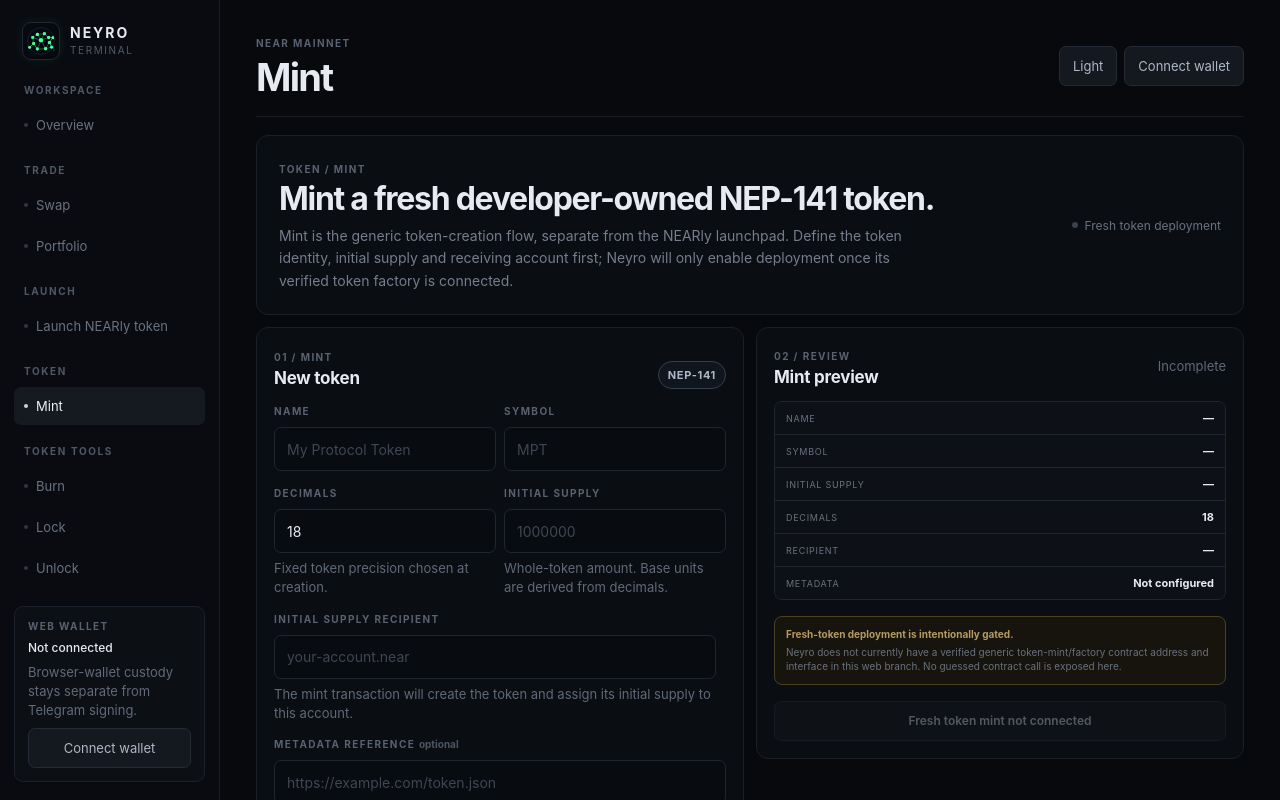
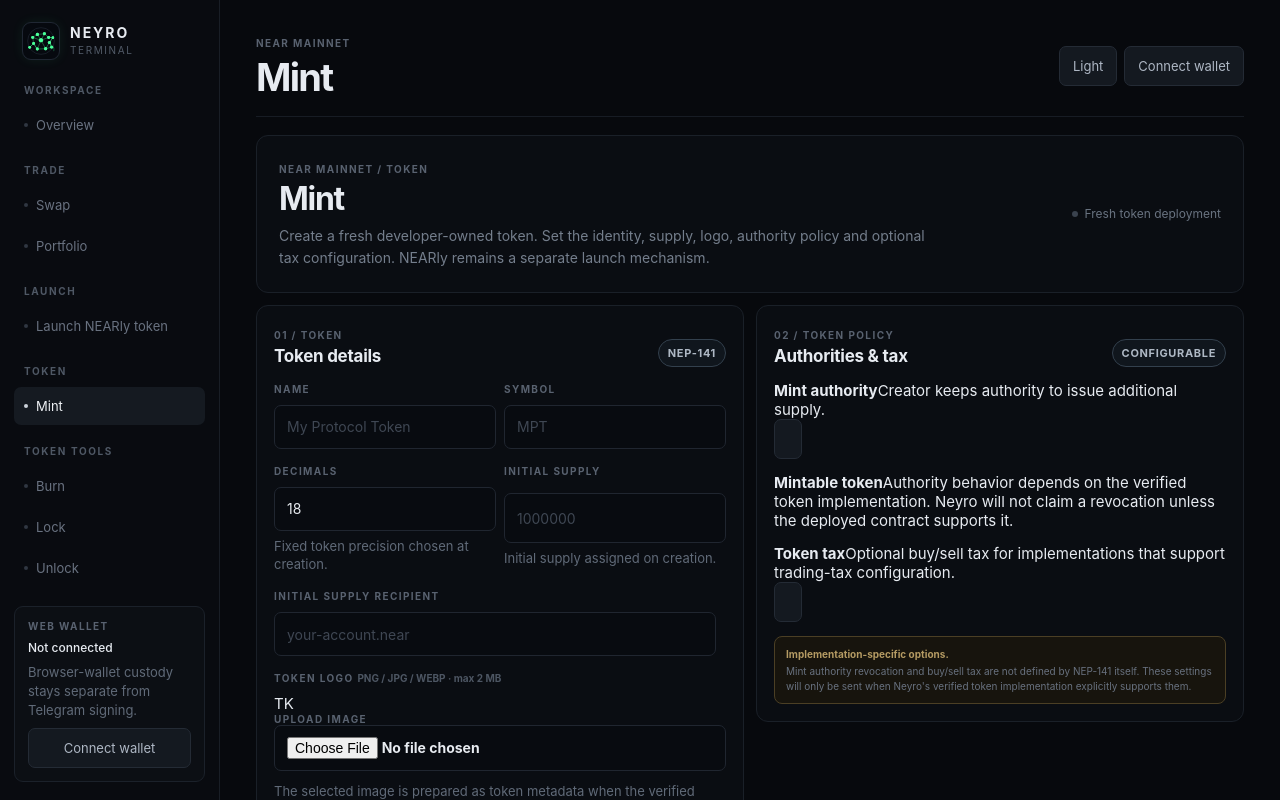
Before and after one commit to rhynox-ui/Neyro, a React (Vite) app in the folder web/: page / in a window 1280 px wide. Both pictures are taken after a click on the button "Mint". Shown: the top 800 px of the page. Built offline with nearby package versions, Linux system fonts and the light colour scheme.

Commit message:
feat(web): expand Mint with logo authority and tax options

```diff
--- a/web/src/terminal-views.tsx
+++ b/web/src/terminal-views.tsx
@@ -781,74 +781,111 @@ export function MintView({ accountId }: { accountId: string }) {
   const [supply, setSupply] = useState("");
   const [recipient, setRecipient] = useState(accountId);
   const [metadata, setMetadata] = useState("");
+  const [description, setDescription] = useState("");
+  const [logoPreview, setLogoPreview] = useState("");
+  const [logoName, setLogoName] = useState("");
+  const [keepMintAuthority, setKeepMintAuthority] = useState(true);
+  const [taxEnabled, setTaxEnabled] = useState(false);
+  const [buyTax, setBuyTax] = useState("0");
+  const [sellTax, setSellTax] = useState("0");
 
   useEffect(() => {
     if (!recipient && accountId) setRecipient(accountId);
   }, [accountId, recipient]);
 
+  useEffect(() => () => {
+    if (logoPreview) URL.revokeObjectURL(logoPreview);
+  }, [logoPreview]);
+
   const validDecimals = /^\d+$/.test(decimals) && Number(decimals) >= 0 && Number(decimals) <= 24;
   const validSupply = /^\d+(?:\.\d+)?$/.test(supply.trim()) && !/^0+(?:\.0+)?$/.test(supply.trim());
-  const ready = Boolean(name.trim() && symbol.trim() && validDecimals && validSupply && recipient.trim());
+  const validTax = (value: string) => /^\d+(?:\.\d{1,2})?$/.test(value) && Number(value) >= 0 && Number(value) <= 100;
+  const ready = Boolean(name.trim() && symbol.trim() && validDecimals && validSupply && recipient.trim() && (!taxEnabled || (validTax(buyTax) && validTax(sellTax))));
+
+  function handleLogo(file: File | undefined) {
+    if (!file) return;
+    if (!["image/png", "image/jpeg", "image/webp"].includes(file.type)) return;
+    if (file.size > 2 * 1024 * 1024) return;
+    if (logoPreview) URL.revokeObjectURL(logoPreview);
+    setLogoPreview(URL.createObjectURL(file));
+    setLogoName(file.name);
+  }
 
   return (
     <section className="grid terminal-page">
       <div className="card hero full">
         <div>
-          <span className="eyebrow">TOKEN / MINT</span>
-          <h2>Mint a fresh developer-owned NEP-141 token.</h2>
-          <p>
-            Mint is the generic token-creation flow, separate from the NEARly launchpad. Define the token identity,
-            initial supply and receiving account first; Neyro will only enable deployment once its verified token factory is connected.
-          </p>
+          <span className="eyebrow">NEAR MAINNET / TOKEN</span>
+          <h2>Mint</h2>
+          <p>Create a fresh developer-owned token. Set the identity, supply, logo, authority policy and optional tax configuration. NEARly remains a separate launch mechanism.</p>
         </div>
         <div className="hero-state"><span className="status-dot" /><span>Fresh token deployment</span></div>
       </div>
 
       <div className="card create-token-form">
-        <div className="section-head"><div><span className="eyebrow">01 / MINT</span><h3>New token</h3></div><span className="module-status">NEP-141</span></div>
+        <div className="section-head"><div><span className="eyebrow">01 / TOKEN</span><h3>Token details</h3></div><span className="module-status">NEP-141</span></div>
 
         <div className="two">
           <div className="mint-field"><label>Name</label><input value={name} onChange={(e) => setName(e.target.value)} placeholder="My Protocol Token" maxLength={64} /></div>
           <div className="mint-field"><label>Symbol</label><input value={symbol} onChange={(e) => setSymbol(e.target.value.toUpperCase())} placeholder="MPT" maxLength={16} /></div>
         </div>
-
         <div className="two">
           <div className="mint-field"><label>Decimals</label><input inputMode="numeric" value={decimals} onChange={(e) => setDecimals(e.target.value.replace(/[^0-9]/g, ""))} placeholder="18" /><small>Fixed token precision chosen at creation.</small></div>
-          <div className="mint-field"><label>Initial supply</label><input inputMode="decimal" value={supply} onChange={(e) => setSupply(e.target.value)} placeholder="1000000" /><small>Whole-token amount. Base units are derived from decimals.</small></div>
-        </div>
-
+          <div className="mint-field"><label>Initial supply</label><input inputMode="decimal" value={supply} onChange={(e) => setSupply(e.target.value)} placeholder="1000000" /><small>Initial supply assigned on creation.</small></div>
+        </div>
         <div className="mint-field">
           <label>Initial supply recipient</label>
           <div className="mint-recipient-row"><input value={recipient} onChange={(e) => setRecipient(e.target.value)} placeholder="your-account.near" spellCheck={false} />{accountId && <button type="button" onClick={() => setRecipient(accountId)}>My wallet</button>}</div>
-          <small>The mint transaction will create the token and assign its initial supply to this account.</small>
-        </div>
-
+        </div>
         <div className="mint-field">
-          <label>Metadata reference <span className="optional">optional</span></label>
-          <input value={metadata} onChange={(e) => setMetadata(e.target.value)} placeholder="https://example.com/token.json" spellCheck={false} />
-          <small>Metadata handling will be finalized against the deployed token implementation.</small>
-        </div>
+          <label>Token logo <span className="optional">PNG / JPG / WEBP · max 2 MB</span></label>
+          <div className="logo-upload-row">
+            <div className="token-logo-preview">{logoPreview ? <img src={logoPreview} alt="Token logo preview" /> : <span>{symbol.slice(0, 2) || "TK"}</span>}</div>
+            <label className="upload-button">Upload image<input type="file" accept="image/png,image/jpeg,image/webp" onChange={(e) => handleLogo(e.target.files?.[0])} /></label>
+            {logoName && <span className="upload-name">{logoName}</span>}
+          </div>
+          <small>The selected image is prepared as token metadata when the verified factory supports logo data.</small>
+        </div>
+        <div className="mint-field"><label>Description <span className="optional">optional</span></label><textarea value={description} onChange={(e) => setDescription(e.target.value)} placeholder="What does this token represent?" rows={3} maxLength={500} /></div>
+        <div className="mint-field"><label>Metadata reference <span className="optional">optional</span></label><input value={metadata} onChange={(e) => setMetadata(e.target.value)} placeholder="https://example.com/token.json" spellCheck={false} /></div>
       </div>
 
       <div className="card create-token-review">
-        <div className="section-head"><div><span className="eyebrow">02 / REVIEW</span><h3>Mint preview</h3></div><span className={ready ? "ready" : "muted"}>{ready ? "Ready" : "Incomplete"}</span></div>
-
+        <div className="section-head"><div><span className="eyebrow">02 / TOKEN POLICY</span><h3>Authorities & tax</h3></div><span className="module-status">CONFIGURABLE</span></div>
+        <div className="policy-option">
+          <div><strong>Mint authority</strong><span>{keepMintAuthority ? "Creator keeps authority to issue additional supply." : "Mint authority is revoked after the initial supply is created."}</span></div>
+          <button type="button" className={keepMintAuthority ? "toggle on" : "toggle"} onClick={() => setKeepMintAuthority((value) => !value)} aria-pressed={keepMintAuthority}><span /></button>
+        </div>
+        <div className="policy-note"><strong>{keepMintAuthority ? "Mintable token" : "Fixed-supply token"}</strong><span>Authority behavior depends on the verified token implementation. Neyro will not claim a revocation unless the deployed contract supports it.</span></div>
+        <div className="policy-option">
+          <div><strong>Token tax</strong><span>Optional buy/sell tax for implementations that support trading-tax configuration.</span></div>
+          <button type="button" className={taxEnabled ? "toggle on" : "toggle"} onClick={() => setTaxEnabled((value) => !value)} aria-pressed={taxEnabled}><span /></button>
+        </div>
+        {taxEnabled && <div className="two tax-fields">
+          <div className="mint-field"><label>Buy tax %</label><div className="suffix-input"><input inputMode="decimal" value={buyTax} onChange={(e) => setBuyTax(e.target.value)} /><span>%</span></div></div>
+          <div className="mint-field"><label>Sell tax %</label><div className="suffix-input"><input inputMode="decimal" value={sellTax} onChange={(e) => setSellTax(e.target.value)} /><span>%</span></div></div>
+        </div>}
+        <div className="mint-interface-warning"><strong>Implementation-specific options.</strong><span>Mint authority revocation and buy/sell tax are not defined by NEP-141 itself. These settings will only be sent when Neyro's verified token implementation explicitly supports them.</span></div>
+      </div>
+
+      <div className="card create-token-review">
+        <div className="section-head"><div><span className="eyebrow">03 / REVIEW</span><h3>Mint preview</h3></div><span className={ready ? "ready" : "muted"}>{ready ? "Ready" : "Incomplete"}</span></div>
         <div className="mint-review-list">
           <div><span>Name</span><strong>{name || "—"}</strong></div>
           <div><span>Symbol</span><strong>{symbol || "—"}</strong></div>
           <div><span>Initial supply</span><strong>{supply || "—"} {symbol || ""}</strong></div>
           <div><span>Decimals</span><strong>{validDecimals ? decimals : "—"}</strong></div>
           <div><span>Recipient</span><strong>{recipient || "—"}</strong></div>
-          <div><span>Metadata</span><strong>{metadata || "Not configured"}</strong></div>
-        </div>
-
+          <div><span>Logo</span><strong>{logoName || "Not uploaded"}</strong></div>
+          <div><span>Mint authority</span><strong>{keepMintAuthority ? "Keep" : "Revoke after creation"}</strong></div>
+          <div><span>Tax</span><strong>{taxEnabled ? ("Buy " + buyTax + "% · Sell " + sellTax + "%") : "Disabled"}</strong></div>
+        </div>
         <div className="mint-interface-warning"><strong>Fresh-token deployment is intentionally gated.</strong><span>Neyro does not currently have a verified generic token-mint/factory contract address and interface in this web branch. No guessed contract call is exposed here.</span></div>
-        <button className="mint-submit" type="button" disabled={!ready}>Fresh token mint not connected</button>
+        <button className="mint-submit" type="button" disabled={!ready}>Mint token — factory not connected</button>
       </div>
     </section>
   );
 }
-
 
 export function TokenLockView({ accountId }: { accountId: string }) {
   const today = new Date();
```
